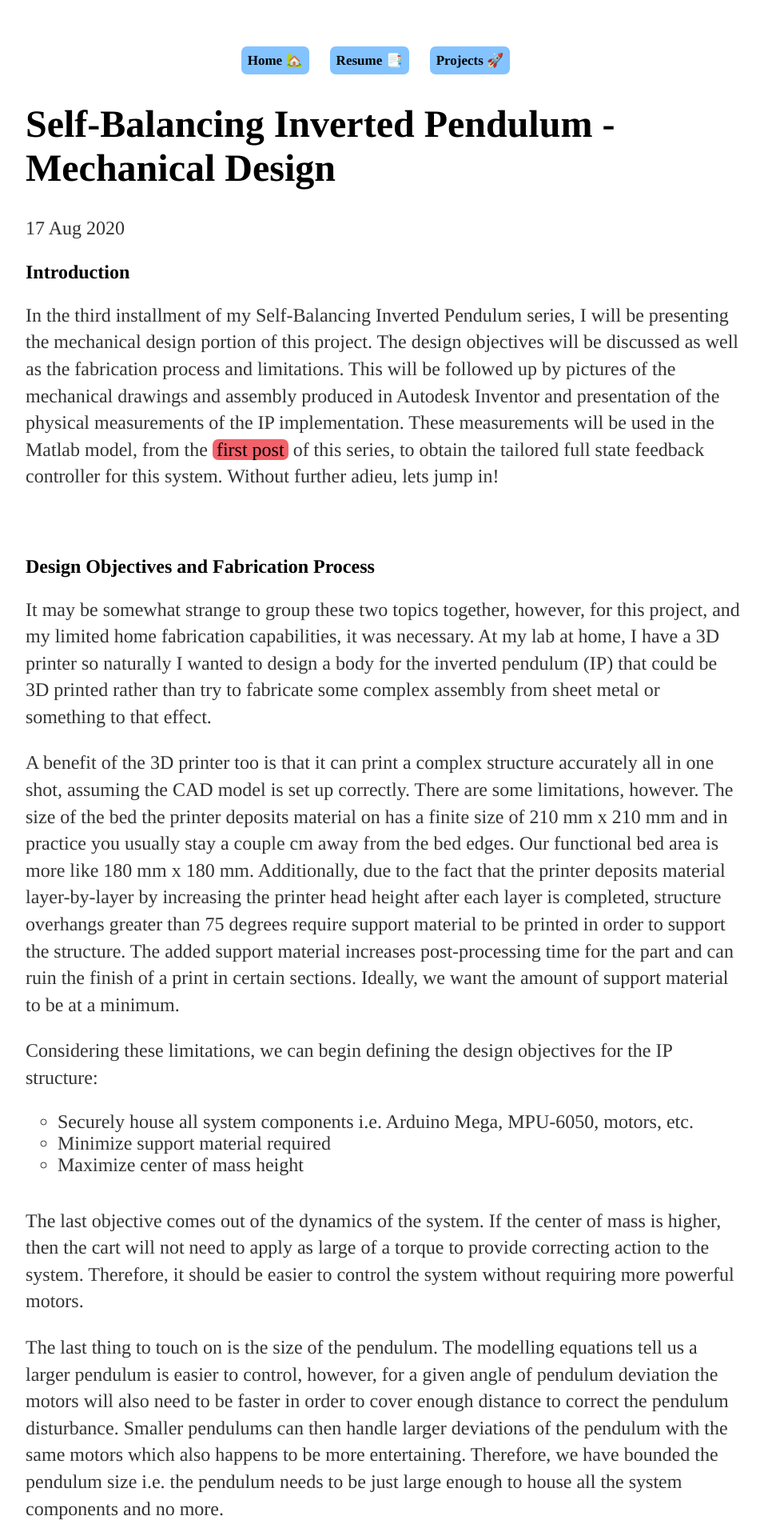
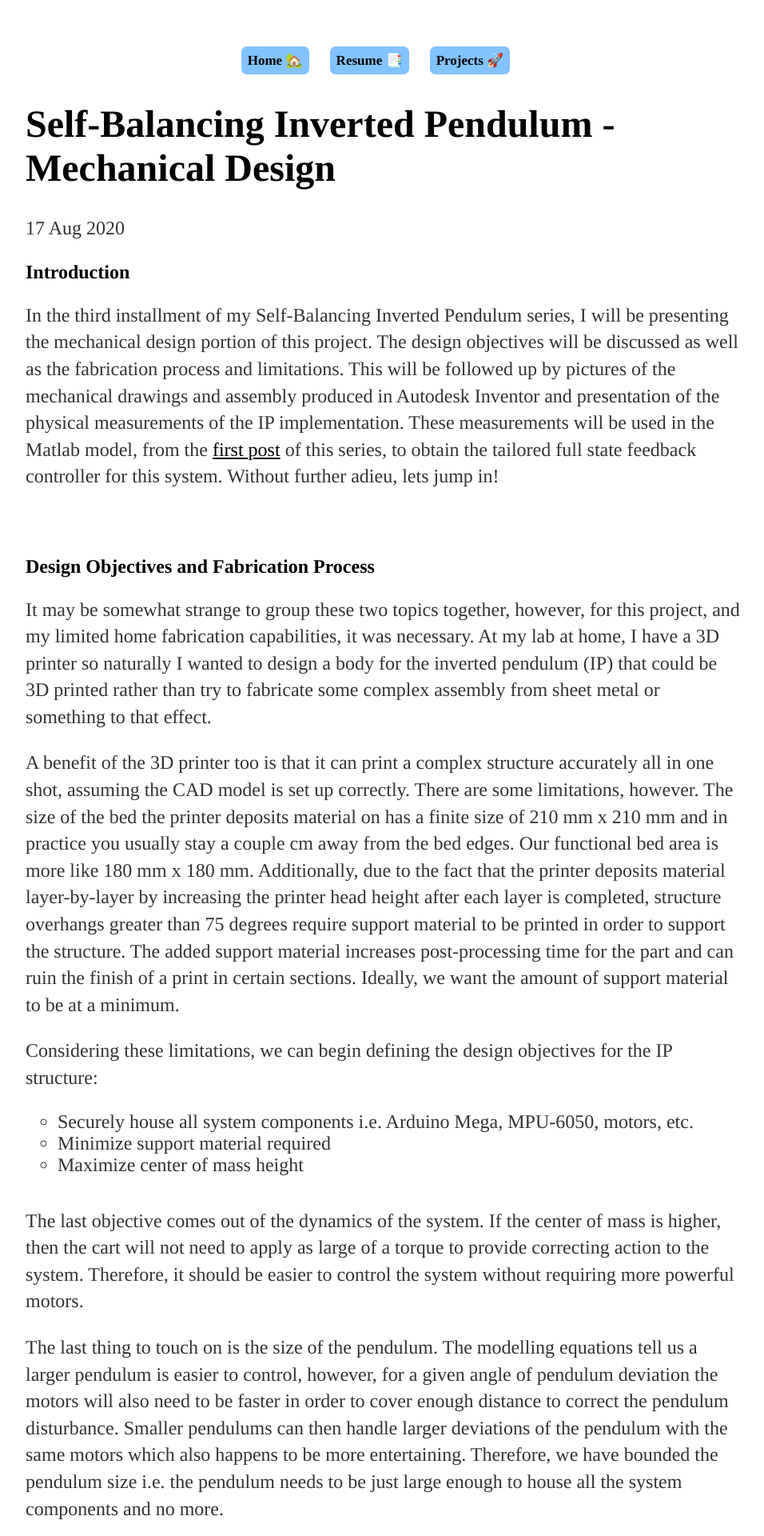
Before and after one commit to MalcolmHodgins/MalcolmHodgins.github.io, a Jekyll site: the page built from _posts/2020-08-17-SBIP Mechanical.md, in a window 1280 px wide. Shown: the top 1920 px of the page at 80% size, without its empty margins (160-1116 px from the left). Built offline with Jekyll 4.4.1, drawn with Linux system fonts in a browser that asks for light colours.

Commit message:
Update main.css

```diff
--- a/css/main.css
+++ b/css/main.css
@@ -126,7 +126,7 @@ a {
 }
 
 a.post {
-  text-decoration: none;
+  text-decoration: underline;
   color: grey;
 }
 
@@ -145,9 +145,7 @@ a:hover {
 }
 
 .button_EIT {
-  border-radius: 7px;
-  background-color: #F2626B;
-  padding: 0 5px; /*top/bottom left/right*/
+  text-decoration: underline;
 }
 
 .button_hobbyist {
```
